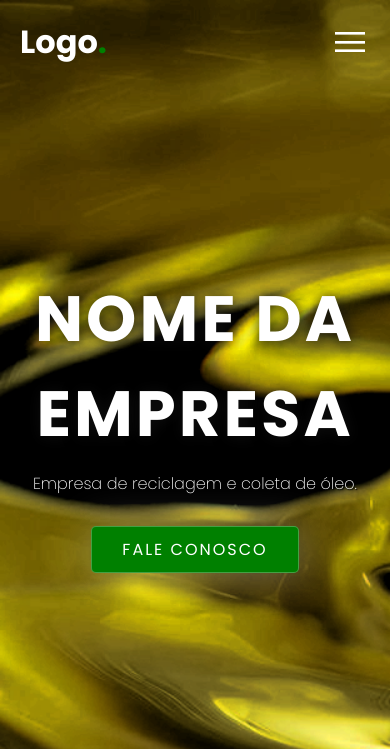
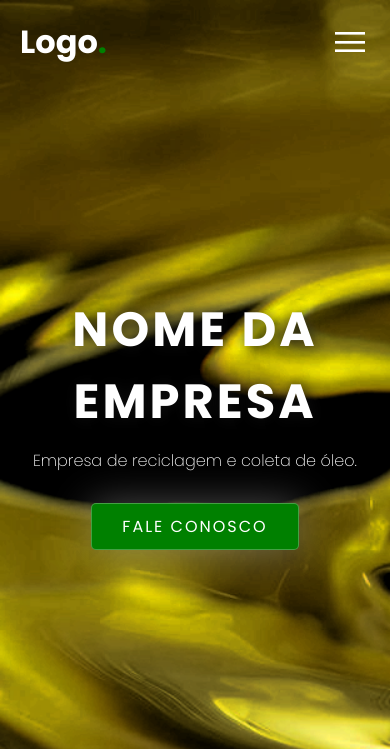
Before and after one commit to kain-prog/kain-oil, a plain HTML site: page index.html in a window 390 px wide. Shown: the top 749 px of the page. Drawn offline with Linux system fonts and the light colour scheme.

Commit message:
Update style.css

```diff
--- a/css/style.css
+++ b/css/style.css
@@ -502,7 +502,7 @@ section{
                           /*Banner */
 
     .banner .content h1 {
-        font-size: 4EM;
+        font-size: 3EM;
         color: #fff;
         text-shadow: 1px 1px 15px rgb(15 15 15);
         letter-spacing: 3px;
```
